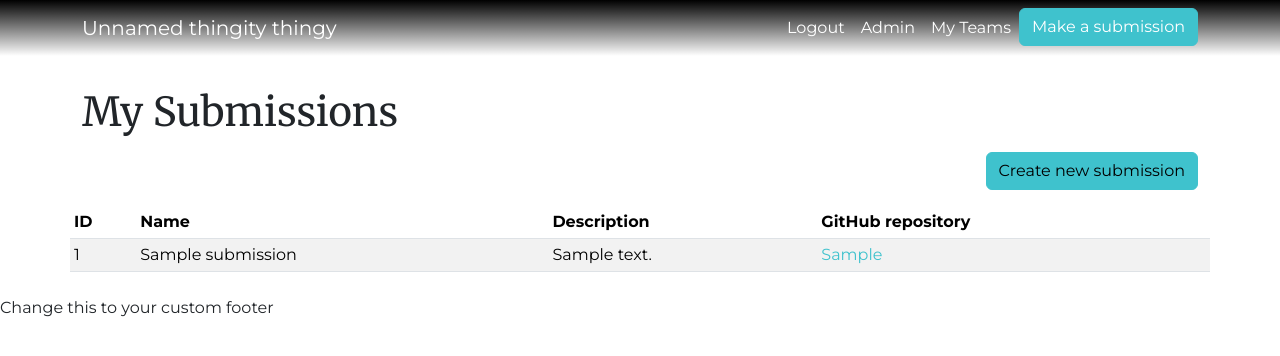
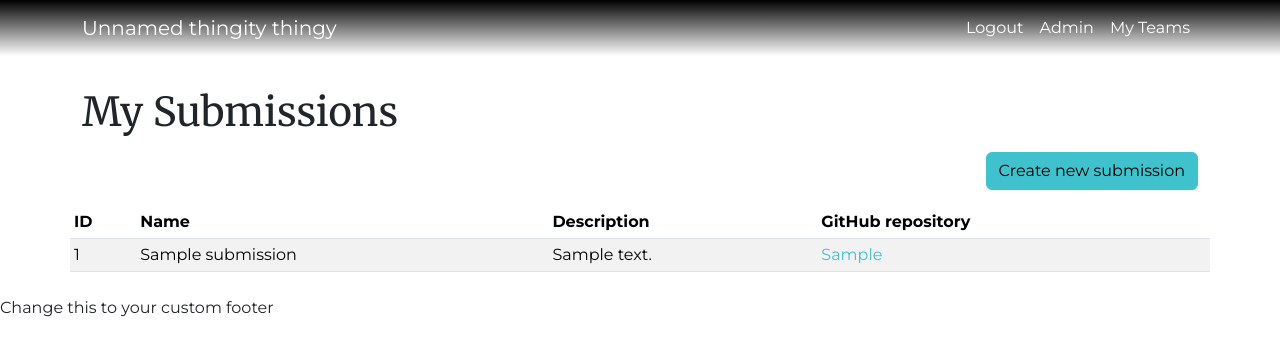
Before and after one commit to jnywong/frx-challenges, a Django app: template comptest/web/templates/submission/list.html in a window 1280 px wide. Shown: the top 356 px of the page. Run offline with Django 5.2, Linux system fonts and the light colour scheme; the template is opened without the code that fills it: values that come from a table or form of the project are taken from there, others are empty; a user stored in the database is signed in; tables that the repository leaves empty hold one stand-in row (values such as "Sample post"); parts of the project's set-up code (start-up, migrations or seed data) failed here and were passed over; some libraries are stand-ins or nearby versions.

Commit message:
Remove "Make a submission" item in navbar

```diff
--- a/comptest/web/templates/page.html
+++ b/comptest/web/templates/page.html
@@ -61,11 +61,6 @@
                                     <a class="nav-link {% if request.resolver_match.url_name == 'teams-list' %}active{% endif %}"
                                        href="{% url 'teams-list' %}">My Teams</a>
                                 </li>
-                                {% if request.resolver_match.url_name != 'upload' %}
-                                    <li class="nav-item">
-                                        <a class="btn btn-primary" href="{% url 'upload' %}">Make a submission</a>
-                                    </li>
-                                {% endif %}
                             {% else %}
                                 {% if challenge_state == "RUNNING" %}
                                     <li class="nav-item">
```
